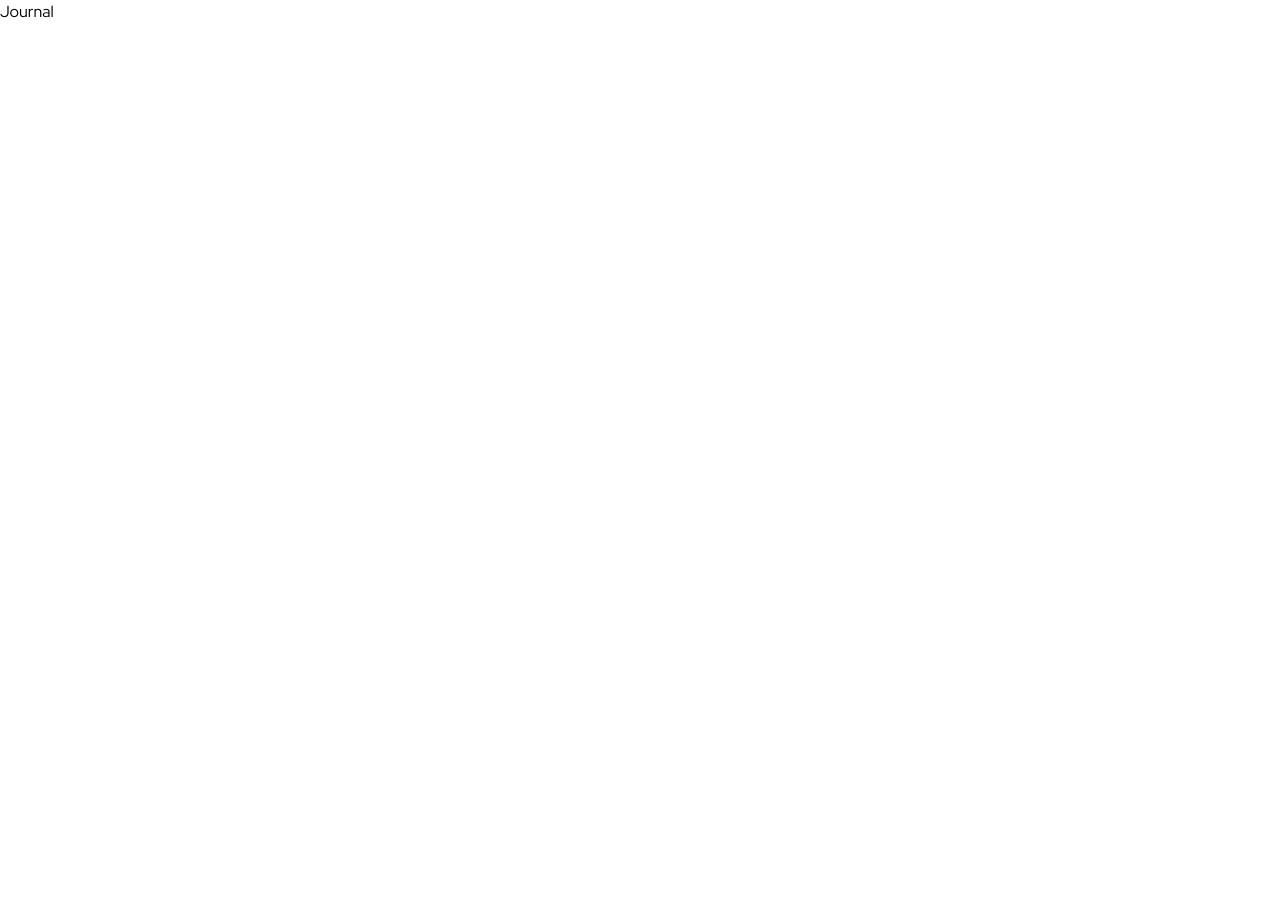
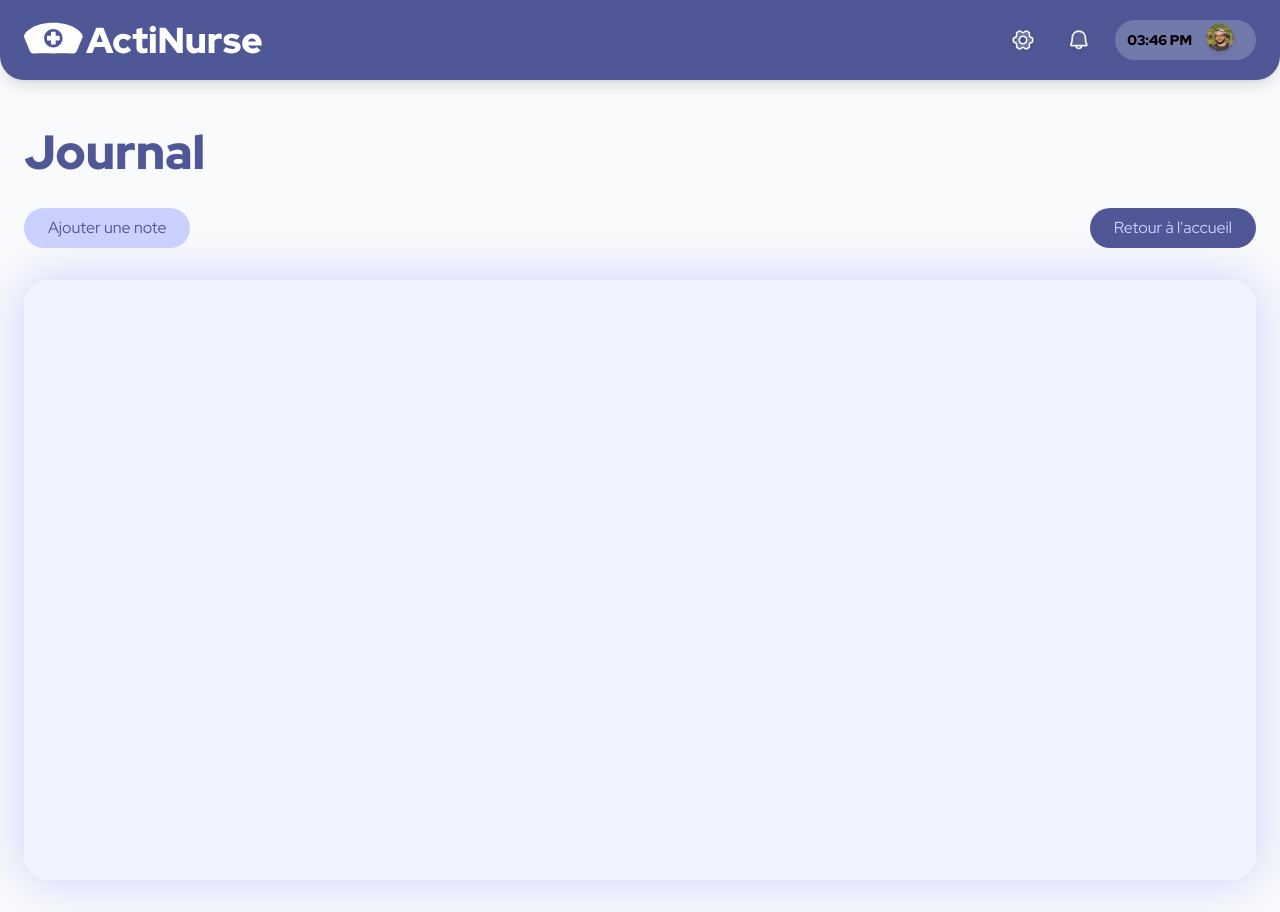
Before and after one commit to PunchArm255/actinurse_app, a React (Vite) app: page /journal in a window 1280 px wide. Before the commit the page ends 800 px from the top, so only its background shows below. Built offline with nearby package versions, Linux system fonts and the light colour scheme.

Commit message:
old journal page converted to jsx

```diff
--- a/package.json
+++ b/package.json
@@ -17,8 +17,9 @@
     "react": "^19.0.0",
     "react-dom": "^19.0.0",
     "react-router": "^7.5.0",
-    "react-router-dom": "^7.5.0",
-    "tailwindcss": "^4.1.3"
+    "react-router-dom": "^7.5.1",
+    "tailwindcss": "^4.1.3",
+    "uuid": "^11.1.0"
   },
   "devDependencies": {
     "@eslint/js": "^9.21.0",
--- a/src/pages/Journal.jsx
+++ b/src/pages/Journal.jsx
@@ -1,9 +1,217 @@
-import React from 'react'
+import { useState, useEffect } from 'react';
+import { Link } from 'react-router-dom';
+import logo from '../assets/logo.svg';
+import settingsIcon from '../assets/settings.svg';
+import notificationIcon from '../assets/notification.svg';
+import profileImage from '../assets/profile.png';
 
-function Journal() {
+const Journal = () => {
+    const [isExpanded, setIsExpanded] = useState(false);
+    const [currentTime, setCurrentTime] = useState('');
+    const [tasks, setTasks] = useState([]);
+    const [showModal, setShowModal] = useState(false);
+    const [editingTask, setEditingTask] = useState(null);
+    const [taskName, setTaskName] = useState('');
+    const [taskType, setTaskType] = useState('1');
+
+    // Load tasks on component mount
+    useEffect(() => {
+        const savedTasks = JSON.parse(localStorage.getItem('tasks')) || [];
+        setTasks(savedTasks);
+
+        const timer = setInterval(() => {
+            setCurrentTime(new Date().toLocaleTimeString([], { hour: '2-digit', minute: '2-digit' }));
+        }, 1000);
+
+        return () => clearInterval(timer);
+    }, []);
+
+    // Save tasks to localStorage whenever they change
+    useEffect(() => {
+        localStorage.setItem('tasks', JSON.stringify(tasks));
+    }, [tasks]);
+
+    const getTaskColor = (type) => {
+        switch (type) {
+            case '1': return 'bg-[#ffd3d3]';
+            case '2': return 'bg-[#d3ffda]';
+            case '3': return 'bg-[#fff3b3]';
+            default: return 'bg-[#f1f3ff]';
+        }
+    };
+
+    const getTaskTextColor = (type) => {
+        switch (type) {
+            case '1': return 'text-[#ac5e5e]';
+            case '2': return 'text-[#437d4f]';
+            case '3': return 'text-[#8c8325]';
+            default: return 'text-[#5e67ac]';
+        }
+    };
+
+    const handleSaveTask = () => {
+        if (!taskName.trim()) return;
+
+        const newTask = {
+            id: editingTask?.id || Date.now().toString(),
+            name: taskName,
+            type: taskType,
+            date: new Date().toLocaleString()
+        };
+
+        if (editingTask) {
+            setTasks(tasks.map(t => t.id === editingTask.id ? newTask : t));
+        } else {
+            setTasks([...tasks, newTask]);
+        }
+
+        handleCloseModal();
+    };
+
+    const handleDeleteTask = () => {
+        setTasks(tasks.filter(t => t.id !== editingTask.id));
+        updateDailyNotes(false);
+        handleCloseModal();
+    };
+
+    const handleEditTask = (task) => {
+        setEditingTask(task);
+        setTaskName(task.name);
+        setTaskType(task.type);
+        setShowModal(true);
+    };
+
+    const handleCloseModal = () => {
+        setShowModal(false);
+        setEditingTask(null);
+        setTaskName('');
+        setTaskType('1');
+    };
+
+    const updateDailyNotes = (isAdd = true) => {
+        const dateKey = new Date().toLocaleDateString('en-US', { weekday: 'long' });
+        const dailyNotes = JSON.parse(localStorage.getItem('dailyNotes')) || {};
+        dailyNotes[dateKey] = Math.max(0, (dailyNotes[dateKey] || 0) + (isAdd ? 1 : -1));
+        localStorage.setItem('dailyNotes', JSON.stringify(dailyNotes));
+    };
+
     return (
-        <div>Journal</div>
-    )
-}
+        <div className="min-h-screen bg-gray-50 font-red-hat-display">
+            {/* Top Bar - Same as Home */}
+            <div
+                className={`fixed top-0 w-full z-50 bg-[#4f5796] transition-all duration-300 ${isExpanded ? 'h-screen' : 'h-20'
+                    } rounded-b-3xl shadow-lg cursor-pointer`}
+                onClick={() => setIsExpanded(!isExpanded)}
+            >
+                <div className="flex items-center justify-between h-20 px-6">
+                    <img src={logo} alt="ActiNurse Logo" className="h-12 w-auto" />
 
-export default Journal
+                    <div className="flex items-center gap-4">
+                        <button className="p-2 rounded-full hover:bg-secondary/20 transition-colors">
+                            <img src={settingsIcon} className="w-6 h-6 filter drop-shadow-sm" alt="Settings" />
+                        </button>
+                        <button className="p-2 rounded-full hover:bg-secondary/20 transition-colors">
+                            <img src={notificationIcon} className="w-6 h-6 filter drop-shadow-sm" alt="Notifications" />
+                        </button>
+                        <div className="flex items-center bg-white/20 rounded-full pl-3 pr-4 gap-2">
+                            <span className="text-secondary font-black text-sm">{currentTime}</span>
+                            <img src={profileImage} className="w-10 h-10 rounded-full" alt="Profile" />
+                        </div>
+                    </div>
+                </div>
+            </div>
+
+            {/* Main Content */}
+            <main className="pt-32 px-6 pb-8">
+                <h1 className="text-5xl font-black text-[#4f5796] mb-8">Journal</h1>
+
+                <div className="w-full flex justify-between mb-8">
+                    <button
+                        onClick={() => setShowModal(true)}
+                        className="bg-[#cbd1ff] text-[#4f5796] rounded-full py-2 px-6 hover:bg-[#b8bfff] transition-colors"
+                    >
+                        Ajouter une note
+                    </button>
+                    <Link
+                        to="/"
+                        className="bg-[#4f5796] text-[#cbd1ff] rounded-full py-2 px-6 hover:bg-[#4f5796] transition-colors"
+                    >
+                        Retour à l'accueil
+                    </Link>
+                </div>
+
+                <div className="w-full h-[600px] bg-[#f1f3ff] rounded-3xl p-4 overflow-y-auto shadow-[0_0_50px_0.1px_#cbd1ff]">
+                    {tasks.map((task) => (
+                        <div
+                            key={task.id}
+                            onClick={() => handleEditTask(task)}
+                            className={`p-2 mb-2 rounded-3xl h-[45px] text-xl px-4 flex justify-between items-center cursor-pointer transition-colors ${getTaskColor(task.type)} ${getTaskTextColor(task.type)}`}
+                        >
+                            <span className="task-name">• {task.name}</span>
+                            <span className="task-date text-lg">{task.date}</span>
+                        </div>
+                    ))}
+                </div>
+            </main>
+
+            {/* Modal */}
+            {showModal && (
+                <div className="fixed inset-0 bg-primary/30 backdrop-blur-sm flex items-center justify-center animate-fadeIn">
+                    <div className="bg-[#cbd1ff] p-6 rounded-3xl shadow-lg w-[500px] animate-slideUp">
+                        <h2 className="text-2xl font-bold mb-2 ml-1 text-[#4f5796]">
+                            {editingTask ? 'Modifier la note' : 'Ajouter une note'}
+                        </h2>
+
+                        <input
+                            type="text"
+                            value={taskName}
+                            onChange={(e) => setTaskName(e.target.value)}
+                            className="w-full bg-[#f1f3ff] text-[#4f5796] rounded-lg p-2 mb-4 placeholder:text-primary/50"
+                            placeholder="Nom du note"
+                        />
+
+                        <div className="mb-4">
+                            <label className="mr-4 text-primary text-xl ml-1">Catégorie:</label>
+                            <select
+                                value={taskType}
+                                onChange={(e) => setTaskType(e.target.value)}
+                                className={`border bg-[#f1f3ff] rounded-lg p-2 ${taskType === '1' ? 'text-red-400' :
+                                    taskType === '2' ? 'text-green-300' : 'text-yellow-400'
+                                    }`}
+                            >
+                                <option value="1" className="text-red-400">Examens Paracliniques</option>
+                                <option value="2" className="text-green-300">Traitement Reçu</option>
+                                <option value="3" className="text-yellow-400">Soins Prodigués</option>
+                            </select>
+                        </div>
+
+                        <div className="flex space-x-2 justify-end">
+                            <button
+                                onClick={handleSaveTask}
+                                className="bg-[#4f5796] text-[#cbd1ff] rounded-full py-2 px-4 hover:bg-[#4f5796] transition-colors"
+                            >
+                                Enregistrer
+                            </button>
+                            {editingTask && (
+                                <button
+                                    onClick={handleDeleteTask}
+                                    className="bg-[#d55e5e] text-[#ffe1e1] rounded-full py-2 px-4 hover:bg-[#b84f4f] transition-colors"
+                                >
+                                    Supprimer
+                                </button>
+                            )}
+                            <button
+                                onClick={handleCloseModal}
+                                className="bg-[#f1f3ff] text-[#4f5796] rounded-full py-2 px-4 hover:bg-[#e0e2ff] transition-colors"
+                            >
+                                Annuler
+                            </button>
+                        </div>
+                    </div>
+                </div>
+            )}
+        </div>
+    );
+};
+
+export default Journal;
```
Also changed, not shown: 1 other file (tests, documents, lock files or other folders).
